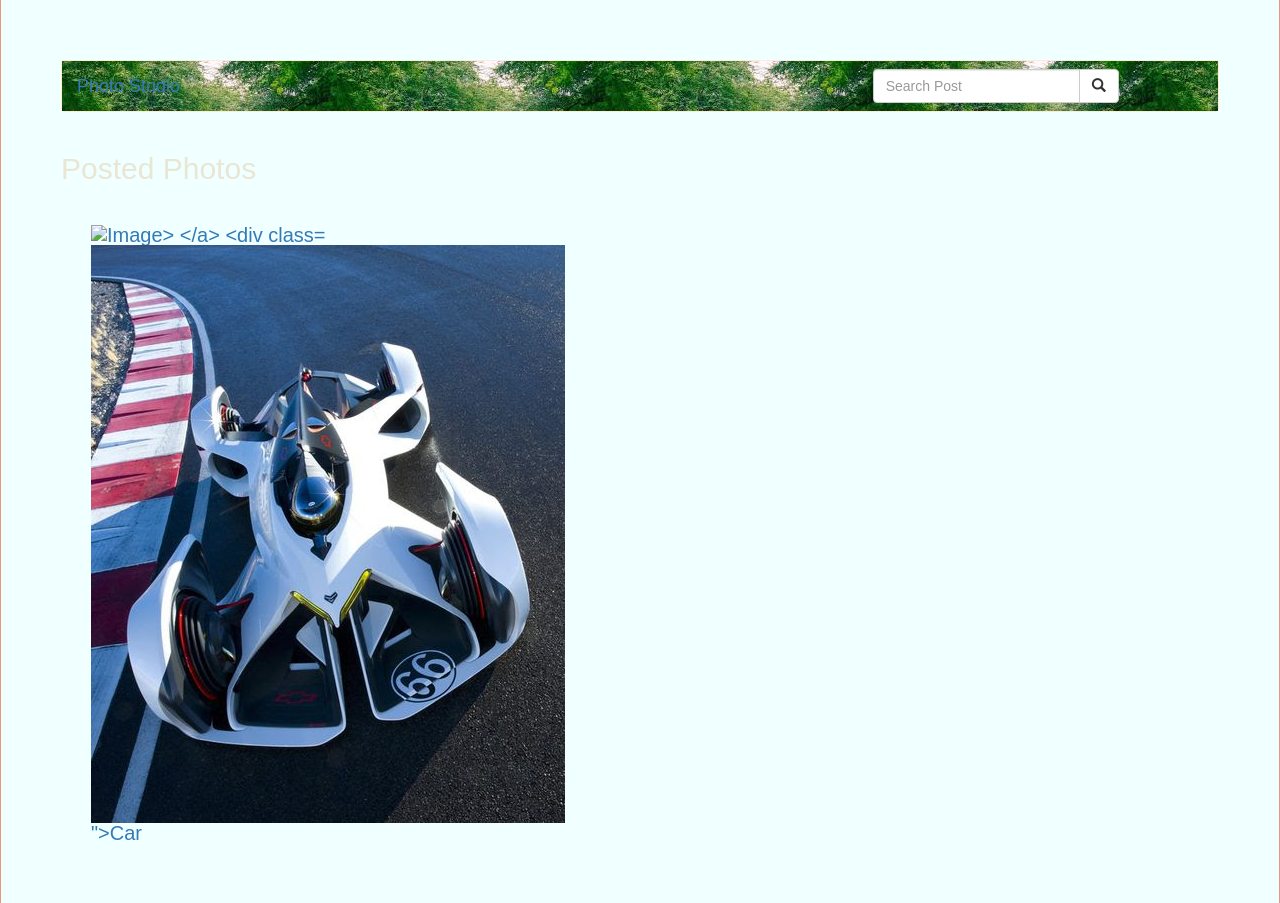
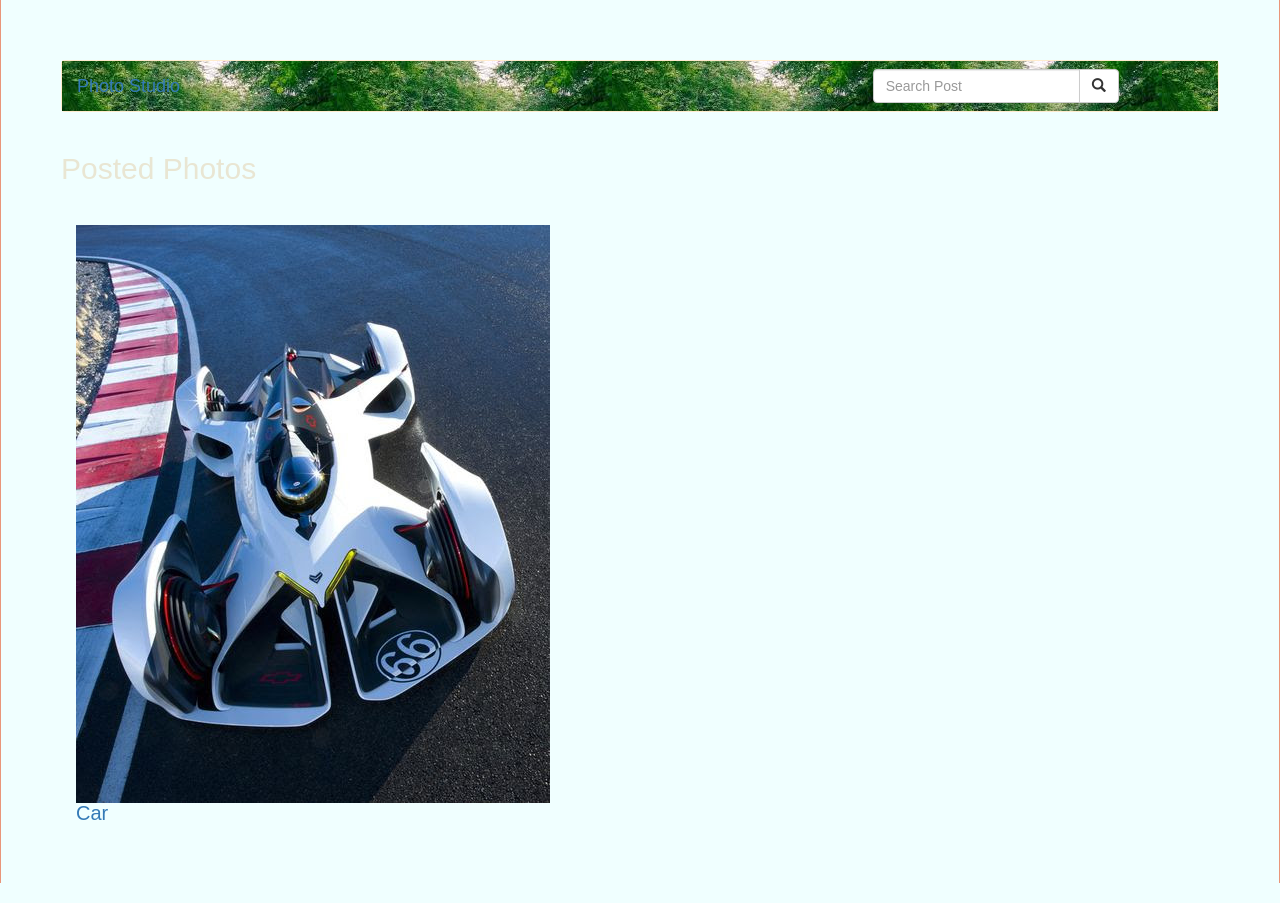
Before and after one commit to Grantone/Photo-Studio, a Django app: page / in a window 1280 px wide. Run offline with Django 3.2, Linux system fonts and the light colour scheme; tables that the repository leaves empty hold one stand-in row (values such as "Sample post"); some libraries are stand-ins or nearby versions.

Commit message:
fixing bugs

```diff
--- a/photostudio/picture/templates/all-posts/index.html
+++ b/photostudio/picture/templates/all-posts/index.html
@@ -27,13 +27,11 @@
 
     <div class="col-xs-12 col-sm-6 col-md-6 col-lg-4" id="posts" style="margin-top: 30px;">
 
-      <a href="{% url 'post' posts_item.id %}"><img src="{{ posts_item.image.url }}" class="img-responsive" alt="Image> </a>
+      <a href="{% url 'post' posts_item.id %}"><img src="{{ posts_item.image.url }}" class="img-responsive" alt=""> </a>
 
-      <div class="column">
-
-        <a><img src="media/posts/images16.jpg" alt="Car Imagn">">Car</a>
+      <div class="row">
+        <a><img src="media/posts/images16.jpg" alt="Car Image">Car</a>
       </div>
-
     </div>
 
     {% empty %}
```
Also changed, not shown: photostudio/media/posts/images_11.jpg (added).
